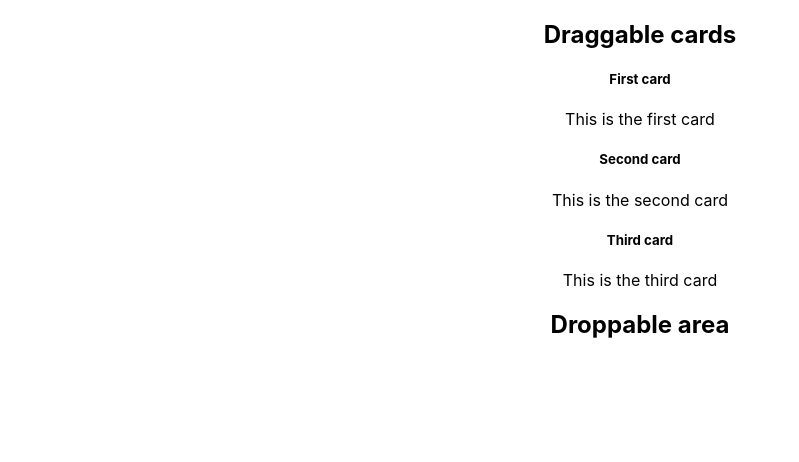
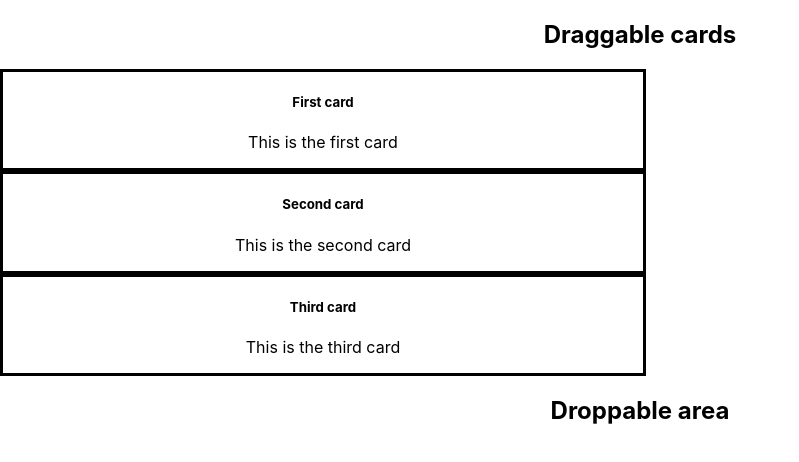
Before and after one commit to maurom88/react-dnd-example, a React (Create React App) app: page / in a window 1280 px wide. Shown: the top 462 px of the page, without its empty margins (0-799 px from the left). Built offline with nearby package versions, Linux system fonts and the light colour scheme.

Commit message:
Add Card component

```diff
--- a/src/App.js
+++ b/src/App.js
@@ -1,4 +1,6 @@
 import React, { useState } from "react";
+
+import Card from "./Card";
 
 import { mockDraggableCards } from "./mockData";
 import "./App.css";
@@ -13,10 +15,7 @@ export default function App() {
         <h2>Draggable cards</h2>
         <div>
           {draggableCards.map((card) => (
-            <div key={card.id}>
-              <h5>{card.name}</h5>
-              <p>{card.content}</p>
-            </div>
+            <Card id={card.id} name={card.name} content={card.content} />
           ))}
         </div>
       </div>
--- /dev/null
+++ b/src/Card.js
@@ -0,0 +1,15 @@
+import React from "react";
+
+const cardStyle = {
+    borderStyle: "solid",
+    width: "50%",
+}
+
+export default function Card({ id, name, content }) {
+  return (
+    <div style={cardStyle} key={id}>
+      <h5>{name}</h5>
+      <p>{content}</p>
+    </div>
+  );
+}
```
